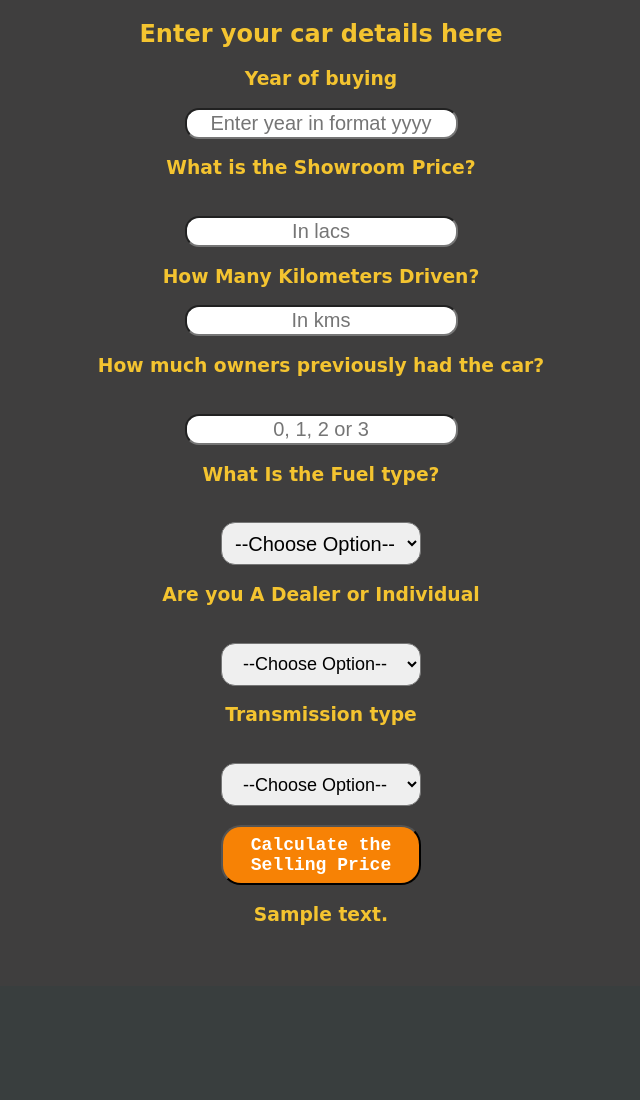
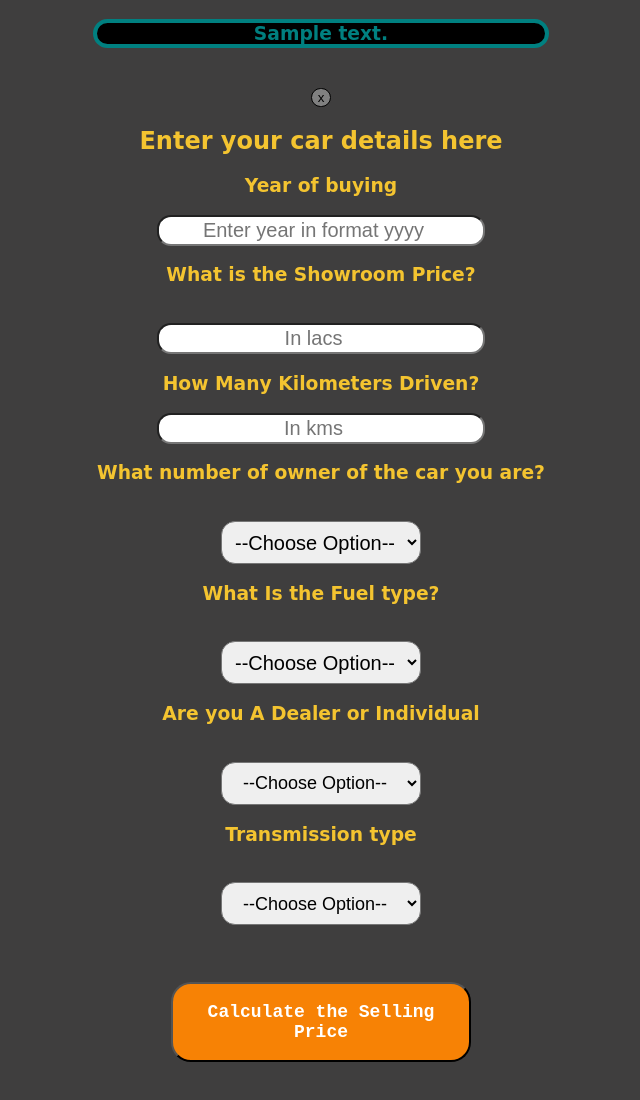
Before and after one commit to atharva0800/car_price_prediction, a Flask app: template templates/index.html in a window 1280 px wide. Shown: the part 440-1540 px from the top of the page, without its empty margins (319-959 px from the left). Before the commit the page ends 1365 px from the top, so only its background shows below. Run offline with Flask 2, Linux system fonts and the light colour scheme; the template is opened without the code that fills it: most values are stand-ins (such as "Sample title", 1, 10 or a date in 2020); parts of the project's set-up code (start-up, migrations or seed data) failed here and were passed over.

Commit message:
made the changes in index file

```diff
--- a/templates/index.html
+++ b/templates/index.html
@@ -5,6 +5,8 @@
     <meta charset="UTF-8">
     <meta name="viewport" content="width=device-width, initial-scale=1.0">
     <title>Document</title>
+
+
 </head>
 
 <body>
@@ -35,6 +37,7 @@
           background-repeat: no-repeat;
           background-size: cover;
           position: relative;
+
         }
 
         .hero-text {
@@ -47,18 +50,34 @@
           text-shadow: 4px 4px 4px teal;
         }
 
+        /* .prediction {
+            font-size: 30px;
+			background-color: #20c5b5;
+			color: white;
+			text-align: center;
+			display: inline-block;
+        } */
+
     </style>
 
 
     <div style="color: #F4C430">
         <form action="{{ url_for('predict')}}" method="post">
+            <h3 id="prediction" style="color: teal; display: inline-block; border: 4px solid teal; width: 35%; hieght: 50px; border-radius: 20px; background-color: black; visibility: visible;">{{ prediction_text }}<h3>
+                <button id="close" onclick="func()" style="border: 1px solid; background-color: grey; border-radius: 20px; justify-items: right; display: inline-block;">x</button>
             <h2>Enter your car details here</h2>
             <h3>Year of buying</h3>
 
-            <input id="first" name="Year" type="text" pattern="[0-9]*" required="required" placeholder="Enter year in format yyyy">
-            <h3>What is the Showroom Price?</h3><br><input id="second" name="Present_Price" required="required" type="text" pattern="^\d*(\.\d{0,2})?$" step="any" placeholder="In lacs">
-            <h3>How Many Kilometers Driven?</h3><input id="third" name="Kms_Driven" required="required" type="text" pattern="[0-9]*" placeholder="In kms">
-            <h3>How much owners previously had the car?</h3><br><input id="fourth" name="Owner" required="required" type="text" pattern="[0-3]*" placeholder="0, 1, 2 or 3">
+            <input id="first" name="Year" type="number" min="2000" max="2025" required="required" placeholder="Enter year in format yyyy" style="width: 25%;">
+            <h3>What is the Showroom Price?</h3><br><input id="second" name="Present_Price" required="required" type="number" min="1" max="50" step="any" placeholder="In lacs" style="width: 25%">
+            <h3>How Many Kilometers Driven?</h3><input id="third" name="Kms_Driven" required="required" type="number" min="1000" max="300000" placeholder="In kms" style="width: 25%">
+            <h3>What number of owner of the car you are?</h3><br><select id="fourth" name="Owner" required="required">
+                <option disabled="disabled" selected="selected">--Choose Option--</option>
+                <option value="0">1</option>
+                <option value="1">2</option>
+                <!-- <option value="1">2</option> -->
+                <option value="3">3</option>
+            </select><br>
             <h3>What Is the Fuel type?</h3><br><select name="Fuel_Type_Petrol" id="fuel" required="required">
                 <option disabled="disabled" selected="selected">--Choose Option--</option>
                 <option value="Petrol">Petrol</option>
@@ -68,14 +87,14 @@
             <h3>Are you A Dealer or Individual</h3><br><select name="Seller_Type_Individual" id="resea" required="required">
                 <option disabled="disabled" selected="selected">--Choose Option--</option>
                 <option value="Dealer">Dealer</option>
-                <option value="Individual">Individual</option>
+                <option value="Individual">Individual</option><br>
             </select>
             <h3>Transmission type</h3><br><select name="Transmission_Mannual" id="research" required="required">
                 <option disabled="disabled" selected="selected">--Choose Option--</option>
                 <option value="Mannual">Manual Car</option>
                 <option value="Automatic">Automatic Car</option>
-            </select>
-            <br><br><button id="sub" type="submit">Calculate the Selling Price</button>
+            </select><br><br>
+            <br><br><button id="sub" type="submit">Calculate the Selling Price</button><br><br>
             <br>
 
 
@@ -83,7 +102,7 @@
 
         </form>
 
-        <h3>{{ prediction_text }}<h3><br><br>
+
     </div>
 
 
@@ -173,8 +192,8 @@
             background-color: #f78205;
             font-family:'Courier New', monospace;
             font-weight: bold;
-            width: 200px;
-            height: 60px;
+            width: 300px;
+            height: 80px;
             text-align: center;
             border-radius: 20px;
             font-size: 18px;
@@ -207,13 +226,45 @@
         }
 
         #fourth {
+            width: 200px;
+            height: 43px;
+            text-align: center;
             border-radius: 14px;
-            height: 25px;
             font-size: 20px;
-            text-align: center;
         }
 
+        /* #prediction {
+            border: 4px  solid teal;
+            background-color: black;
+            color: teal;
+            border-radius: 20px;
+            height: 50px;
+            display: inline-block;
+            text-align: center;
+            width: 35%;
+
+            }
+
+        #closed {
+            border: 1px solid;
+            background-color: grey;
+            border-radius: 20px;
+            justify-content: right;
+
+            display: inline-block;
+        } */
     </style>
+
+   <script>
+       function func() {
+       document.querySelector('#prediction').style.display = "none";
+       }
+   </script>
+
+
+
+
+
 </body>
 
 </html>
```
Also changed, not shown: 1 other file.
